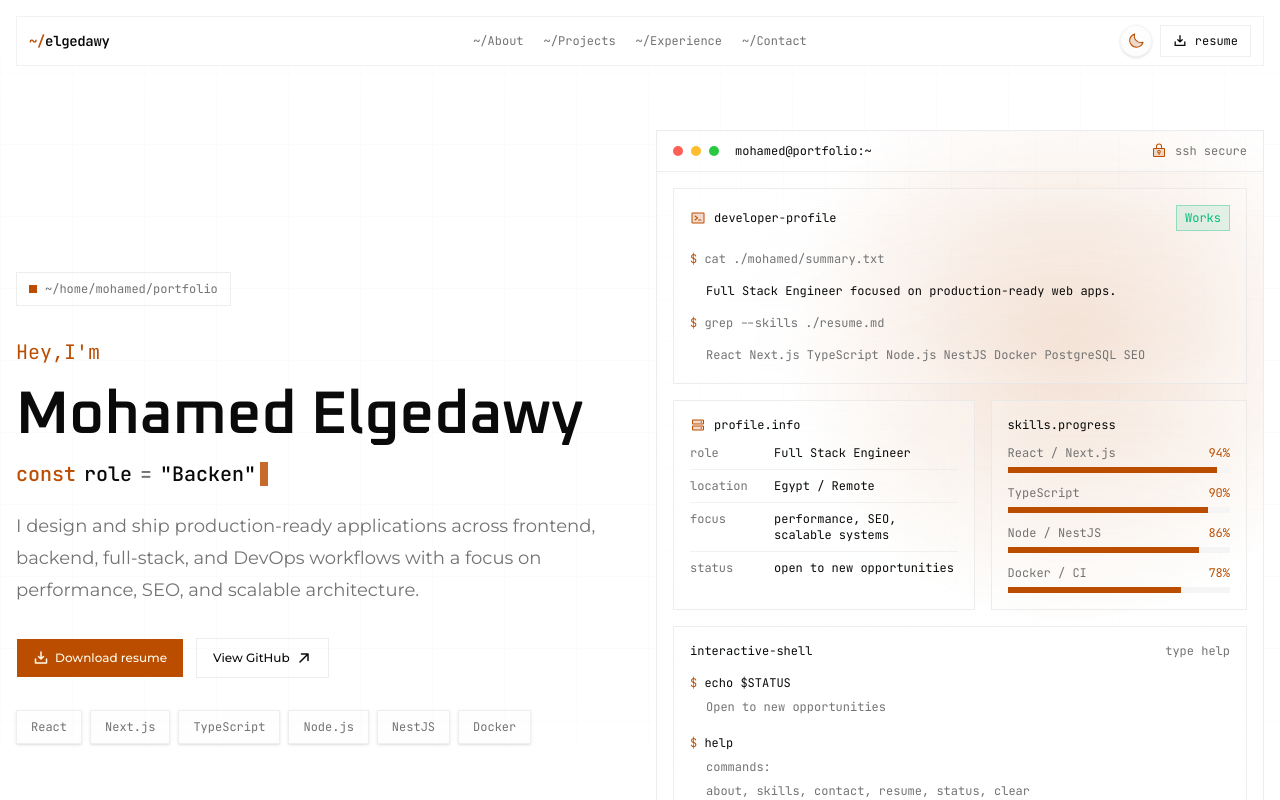
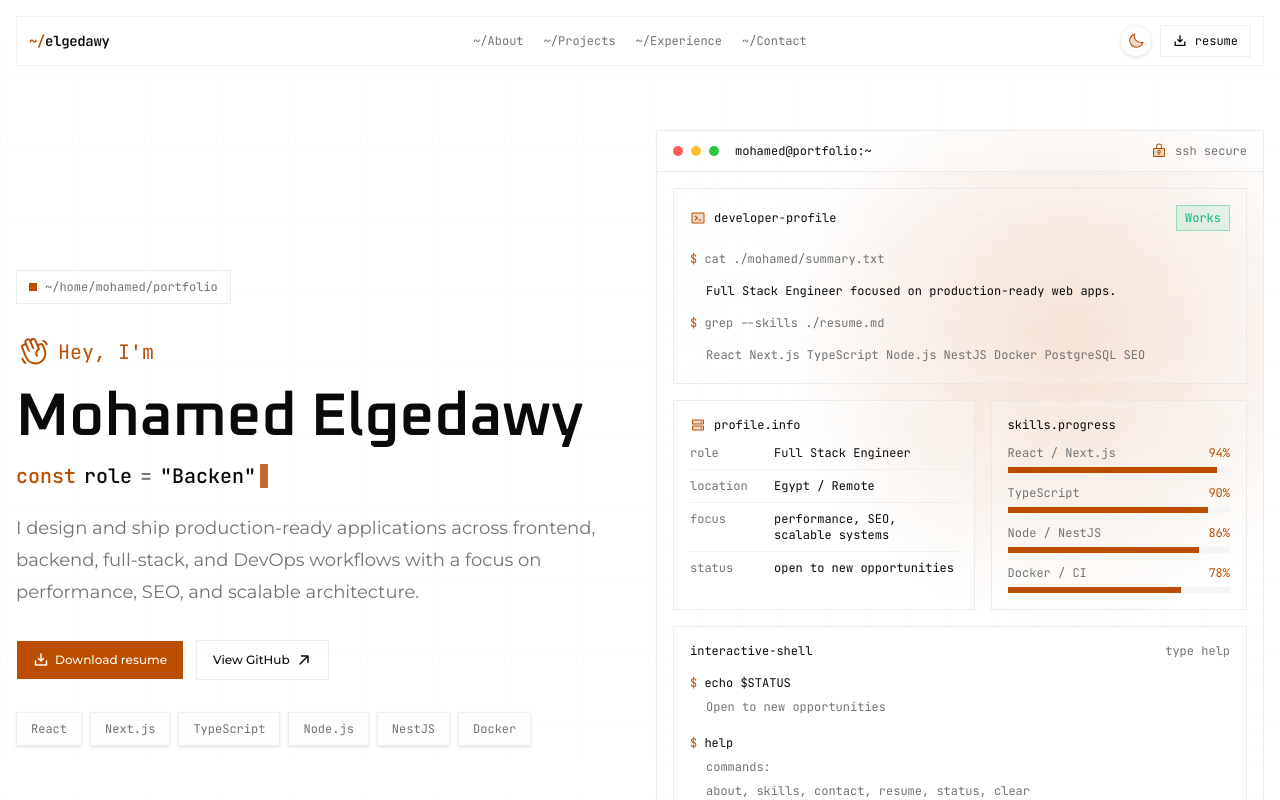
Before and after one commit to Elgedawy31/shadcn-portfolio, a Next.js app: page / in a window 1280 px wide. Shown: the top 800 px of the page. Built offline with nearby package versions, Linux system fonts and the light colour scheme.

Commit message:
Add waving hand icon animation to HeroSection greeting for enhanced interactivity

```diff
--- a/components/hero-section.tsx
+++ b/components/hero-section.tsx
@@ -5,6 +5,7 @@ import {
   ArrowUpRight,
   DownloadSimple,
   Gauge,
+  HandWaving,
   Package,
   Timer,
 } from "@phosphor-icons/react"
@@ -139,8 +140,28 @@ function HeroSection() {
           </motion.div>
 
           <motion.div className="max-w-4xl space-y-5" variants={containerVariants}>
-            <motion.p className="font-mono text-xl text-primary" variants={itemVariants}>
-            Hey,I&apos;m
+            <motion.p
+              className="flex items-center gap-2.5 font-mono text-xl text-primary"
+              variants={itemVariants}
+            >
+              <motion.span
+                aria-hidden
+                className="inline-flex shrink-0 origin-[70%_85%]"
+                animate={
+                  reduceMotion
+                    ? undefined
+                    : { rotate: [0, 16, -12, 14, -10, 8, 0] }
+                }
+                transition={{
+                  duration: 2.5,
+                  repeat: Infinity,
+                  repeatDelay: 1,
+                  ease: "easeInOut",
+                }}
+              >
+                <HandWaving weight="regular" className="size-5 text-primary sm:size-8" />
+              </motion.span>
+              <span>Hey, I&apos;m</span>
             </motion.p>
             <div className="space-y-3">
               <motion.h1
```
